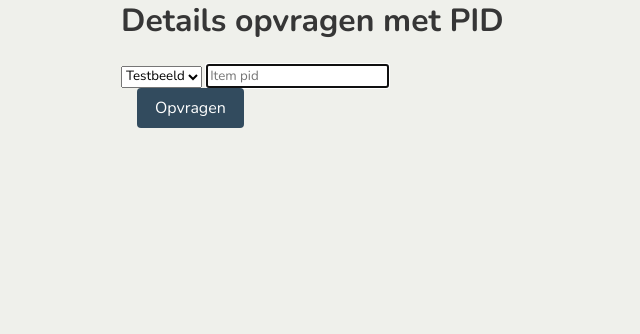
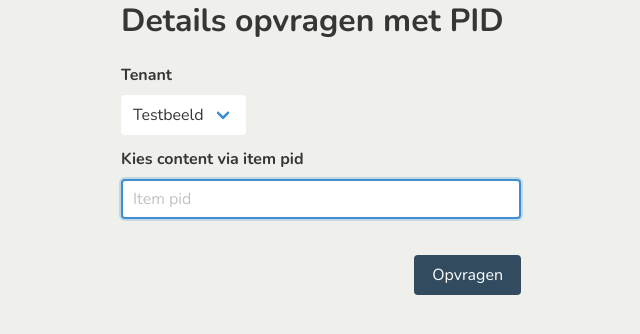
Before and after one commit to w-A-L-L-e/redactietool, a Flask app: template app/templates/search_media.html in a window 1280 px wide. Shown: the part 97-431 px from the top of the page, without its empty margins (319-959 px from the left). Run offline with Flask 2, Linux system fonts and the light colour scheme; the template is opened without the code that fills it, so the values that code supplies are empty.

Commit message:
search media page restyled with bulma now. and now a useless popup does not seem like a good idea here.

```diff
--- a/app/templates/search_media.html
+++ b/app/templates/search_media.html
@@ -16,22 +16,36 @@ Ondertitels toevoegen
    <form action="/search_media" method="POST">
       <input name="token" value='{{token}}' type="hidden"/> <!-- supply auth token -->
 
+      <div class="field">
+        <label class="label">Tenant</label>
+        <div class="control">
+          <div class="select">
             <select name="department" id="tenant">
               <option value="testbeeld">Testbeeld</option>
             </select>
-      <input name="pid" placeholder="Item pid" autofocus/> <br/>
+          </div>
+        </div>
+      </div>
+
+      <div class="field">
+        <label class="label">Kies content via item pid</label>
+        <div class="control">
+          <input class="input" type="text" name="pid" placeholder="Item pid" autofocus/>
+        </div>
+      </div>
 
       {% if validation_errors %}
-      <span class="form_errors">{{validation_errors}}</span>
+      <span class="has-text-danger-dark	is-pulled-right">{{validation_errors}}</span> <br/>
+      {% else %}
+        <br/>
       {% endif %}
 
       <input
-      class="button is-primary ml-4"
+        class="button is-primary is-pulled-right"
         type="submit"
         value="Opvragen"
         onClick="pidSubmit(this);"
       />
-
   </form>
 
   </p>
```
Lines whose indentation alone changed are shown as unchanged.
